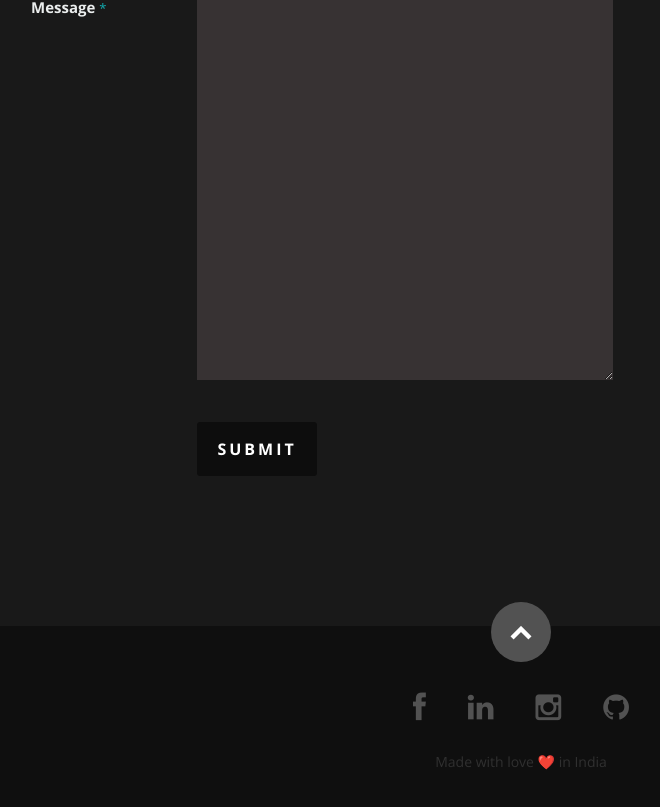
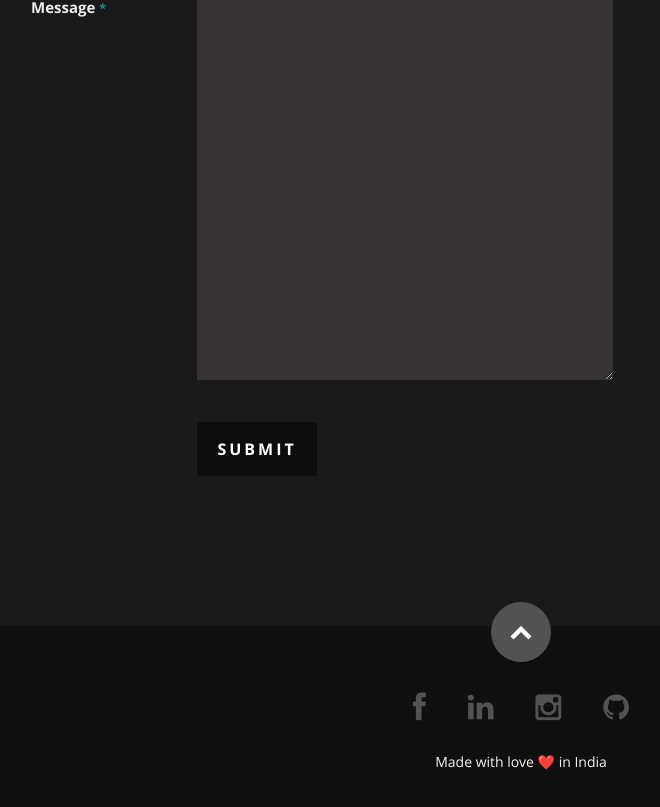
Before and after one commit to mayhsundar/portfolio, a React (Create React App) app: page / in a window 1280 px wide. Shown: the part 4348-5155 px from the top of the page, without its empty margins (119-779 px from the left). Built offline with nearby package versions, Linux system fonts and the light colour scheme.

Commit message:
changed color of footer

```diff
--- a/public/css/layout.css
+++ b/public/css/layout.css
@@ -1077,6 +1077,10 @@ footer .copyright li:first-child:before {
   display: none;
 }
 
+footer .footerText{
+  color: #f3f3f3;
+}
+
 /* social links */
 footer .social-links {
   margin: 18px 0 30px 0;
--- a/src/Components/Footer.js
+++ b/src/Components/Footer.js
@@ -20,7 +20,7 @@ class Footer extends Component {
           <div className="twelve columns">
             <ul className="social-links">{networks}</ul>
             <ul>
-              <li>
+              <li className="footerText">
                 Made with love{" "}
                 <span role="img" aria-label="heart">
                   ❤️{" "}
--- a/src/Components/Resume.js
+++ b/src/Components/Resume.js
@@ -33,7 +33,8 @@ class Resume extends Component {
         return (
           <li key={skills.name}>
             <span style={{ width: skills.level }} className={className}></span>
-            <em>{skills.name}</em>
+            <em>
+            {skills.name}</em>
           </li>
         );
       });
```
